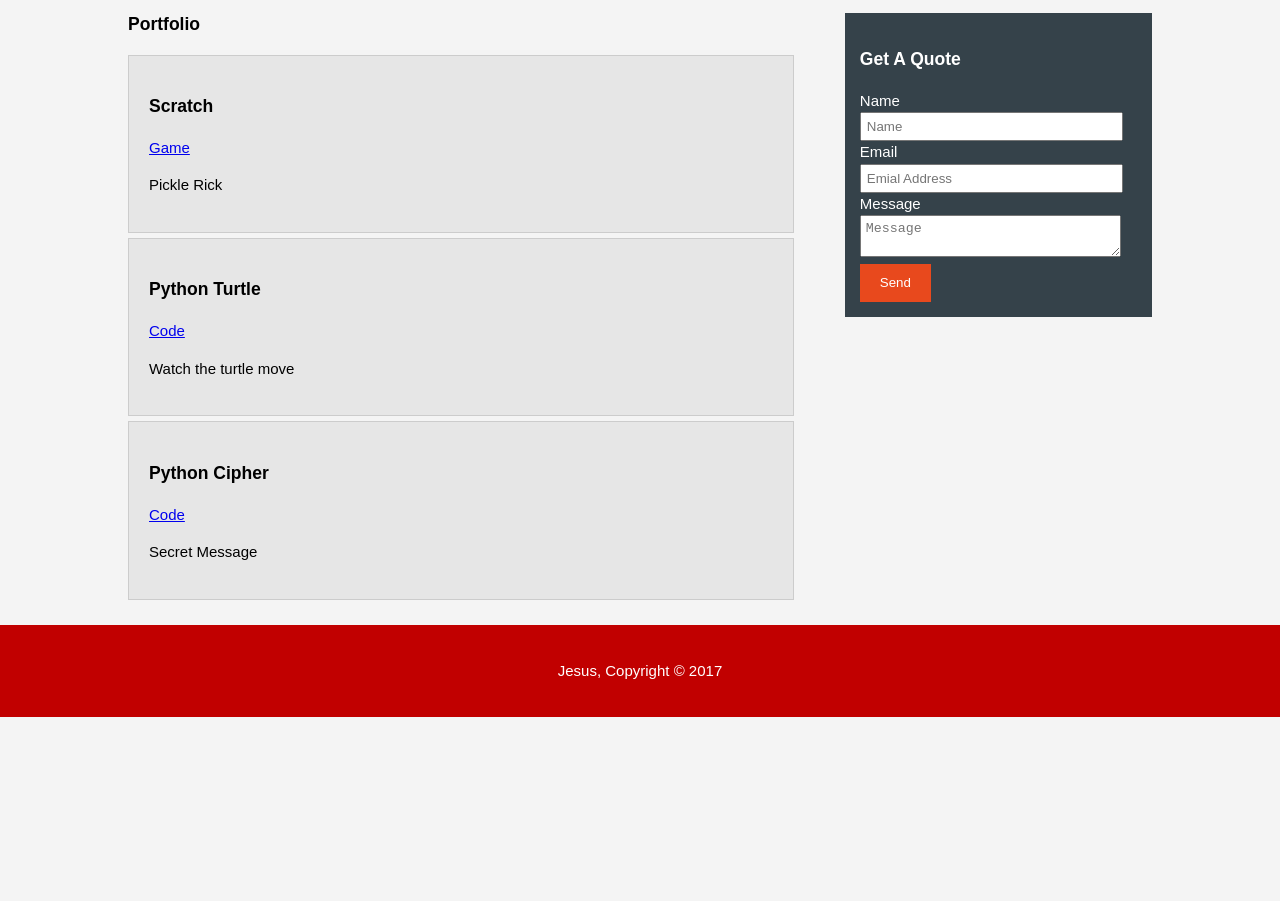
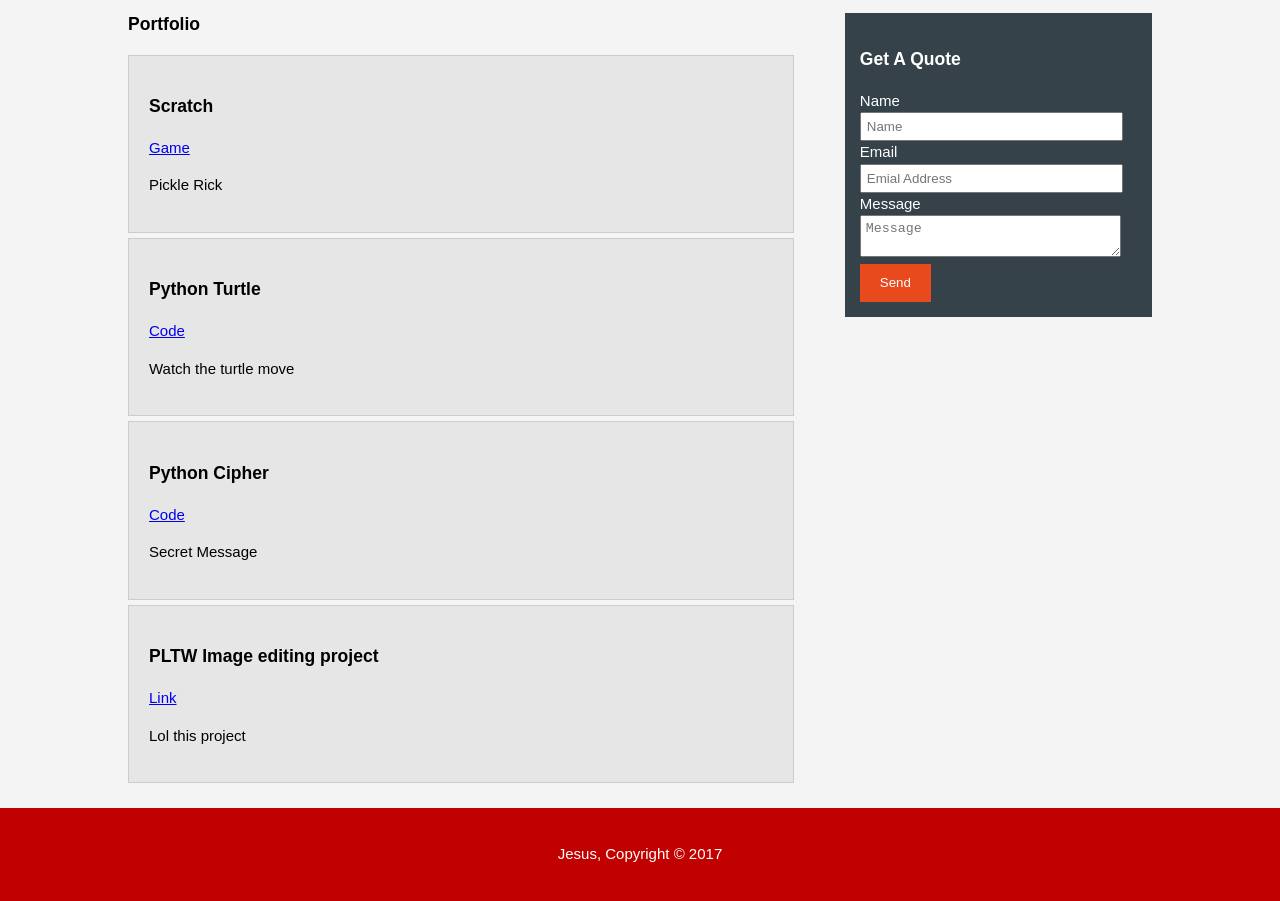
Before and after one commit to Cebrianbo/bocebrian.github.io, a plain HTML site: page projects.html in a window 1280 px wide. Shown: the part 211-1112 px from the top of the page. Before the commit the page ends 928 px from the top, so only its background shows below. Drawn offline with Linux system fonts and the light colour scheme.

Commit message:
asdjbasikd

```diff
--- a/projects.html
+++ b/projects.html
@@ -56,6 +56,11 @@
               <p><a href="https://drive.google.com/open?id=13B4KGTN3YrUs3jkJ0NH_vzWippXOM-LX">Code</a></p>
 						  <p>Secret Message</p>
             </li>
+            <li>
+              <h3>PLTW Image editing project</h3>
+              <p><a href="https://drive.google.com/open?id=1PDeCW-eIo7D-tAMfrs-uOLAPesiWolJh">Link</a></p>
+						  <p>Lol this project</p>
+            </li>
           </ul>
         </article>
 
```
